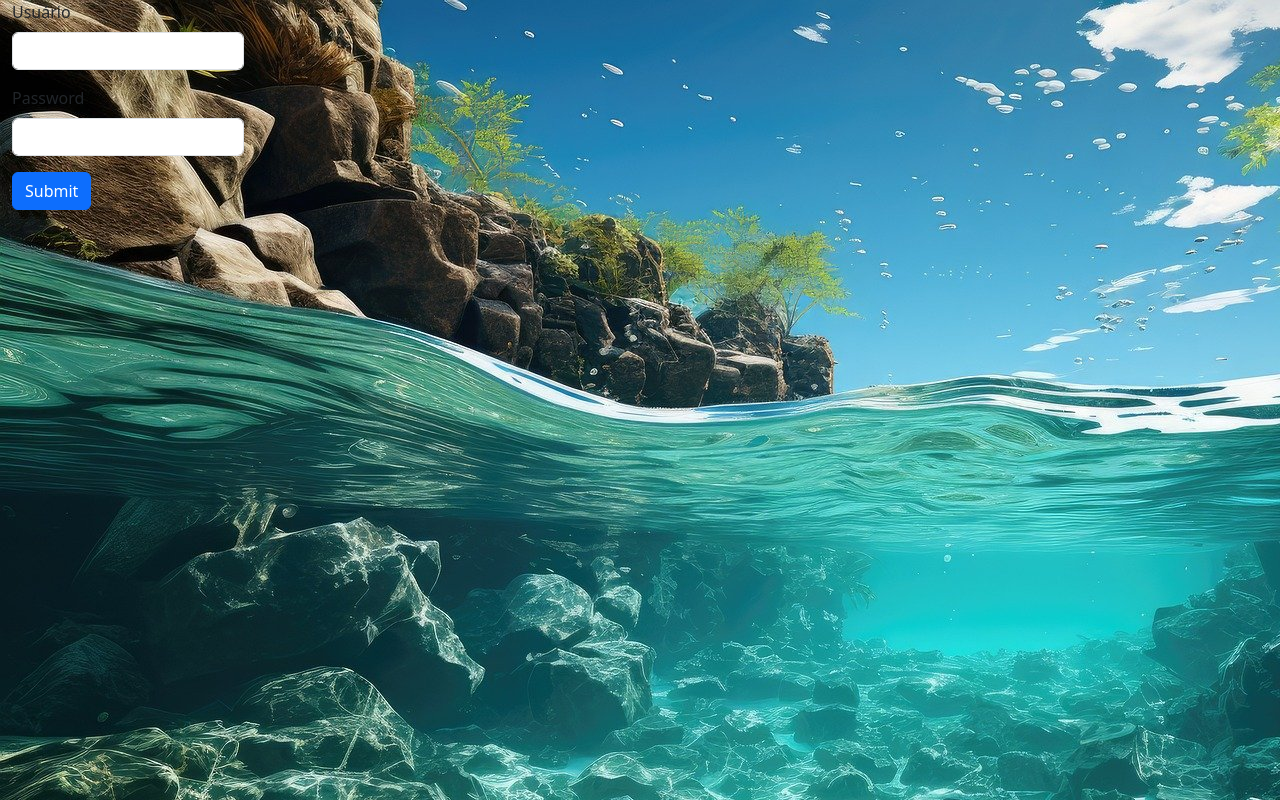
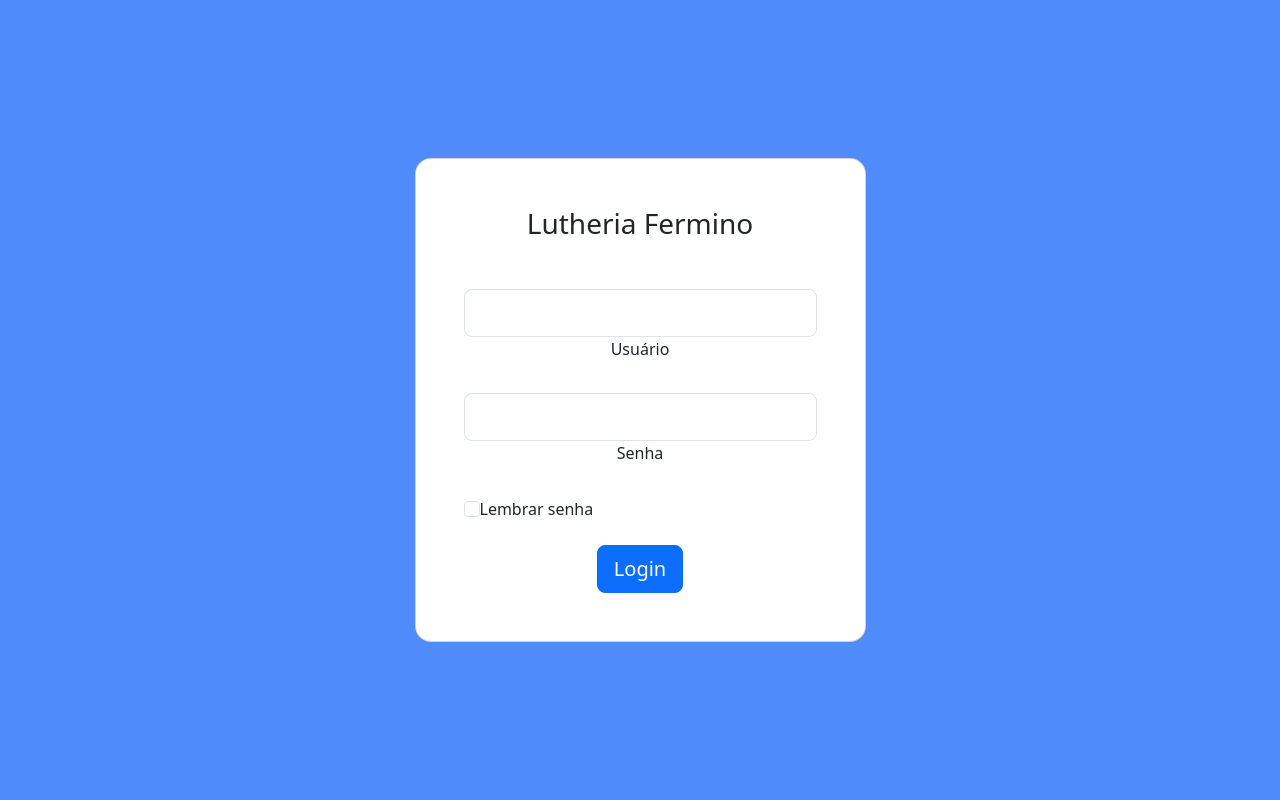
Before and after one commit to LuizPaulo21/Lutheria_Fermino, a Flask app: page / in a window 1280 px wide. Run offline with Flask 3, Linux system fonts and the light colour scheme.

Commit message:
alteracao da página de login

```diff
--- a/app/routes.py
+++ b/app/routes.py
@@ -4,4 +4,4 @@ from flask import render_template
 @app.route("/")
 @app.route("/index")
 def home():
-    return render_template('login.html')
+    return render_template('index.html')
--- a/app/static/login.css
+++ /dev/null
@@ -1,9 +0,0 @@
-body{
-    width: 90vh;
-    height: 90vh;
-    background-image:url(inicial.jpg);
-}
-
-login{
-    background-color: antiquewhite;
-}
--- a/app/templates/index.html
+++ b/app/templates/index.html
@@ -1,11 +1,47 @@
 <!DOCTYPE html>
 <html lang="en">
 <head>
+    <link href="https://cdn.jsdelivr.net/npm/bootstrap@5.3.3/dist/css/bootstrap.min.css" rel="stylesheet" integrity="sha384-QWTKZyjpPEjISv5WaRU9OFeRpok6YctnYmDr5pNlyT2bRjXh0JMhjY6hW+ALEwIH" crossorigin="anonymous">
     <meta charset="UTF-8">
-    <meta name="viewport" content="width=<device-width>, initial-scale=1.0">
-    <title>Document</title>
+    <meta name="viewport" content="width=device-width, initial-scale=1.0">
+    <title>Lutheria Fermino Login</title>
 </head>
 <body>
-    <h2>Hello Luiz!</h2>
+    <section class="vh-100" style="background-color: #508bfc;">
+        <div class="container py-5 h-100">
+          <div class="row d-flex justify-content-center align-items-center h-100">
+            <div class="col-12 col-md-8 col-lg-6 col-xl-5">
+              <div class="card shadow-2-strong" style="border-radius: 1rem;">
+                <div class="card-body p-5 text-center">
+                  <h3 class="mb-5">Lutheria Fermino</h3>
+
+                  <div data-mdb-input-init class="form-outline mb-4">
+                    <input type="email" id="typeEmailX-2" class="form-control form-control-lg" />
+                    <label class="form-label" for="typeEmailX-2">Usuário</label>
+                  </div>
+
+                  <div data-mdb-input-init class="form-outline mb-4">
+                    <input type="password" id="typePasswordX-2" class="form-control form-control-lg" />
+                    <label class="form-label" for="typePasswordX-2">Senha</label>
+                  </div>
+
+                  <!-- Checkbox -->
+                  <div class="form-check d-flex justify-content-start mb-4">
+                    <input class="form-check-input" type="checkbox" value="" id="form1Example3" />
+                    <label class="form-check-label" for="form1Example3"> Lembrar senha </label>
+                  </div>
+
+                  <button data-mdb-button-init data-mdb-ripple-init class="btn btn-primary btn-lg btn-block" type="submit">Login</button>
+
+                </div>
+              </div>
+            </div>
+          </div>
+        </div>
+      </section>
+
+    <script src="https://cdn.jsdelivr.net/npm/@popperjs/core@2.11.8/dist/umd/popper.min.js" integrity="sha384-I7E8VVD/ismYTF4hNIPjVp/Zjvgyol6VFvRkX/vR+Vc4jQkC+hVqc2pM8ODewa9r" crossorigin="anonymous"></script>
+    <script src="https://cdn.jsdelivr.net/npm/bootstrap@5.3.3/dist/js/bootstrap.min.js" integrity="sha384-0pUGZvbkm6XF6gxjEnlmuGrJXVbNuzT9qBBavbLwCsOGabYfZo0T0to5eqruptLy" crossorigin="anonymous"></script>
+<Script src="https://cdn.jsdelivr.net/npm/bootstrap@5.3.3/dist/js/bootstrap.bundle.min.js"></Script>
 </body>
 </html>
--- a/app/templates/login.html
+++ b/app/templates/login_antigo.html
@@ -11,19 +11,22 @@
    <div class="container">
       <div class="row">
         <div class="col">
-          <div class="login col-xl-4">
+          <div class="login ">
             <form action="/autenticar">
                 <div class="mb-3">
                   <label for="exampleInputuser" class="form-label">Usuário</label>
                   <input type="text" class="form-control" id="exampleInputuser" aria-describedby="usuarioHelp">
                 </div>
                 <div class="mb-3">
-                  <label for="exampleInputPassword1" class="form-label">Password</label>
+                  <label for="exampleInputPassword1" class="form-label">Senha</label>
                   <input type="password" class="form-control" id="exampleInputPassword1">
                 </div>
-                <button type="submit" class="btn btn-primary">Submit</button>
+                <button type="submit" class="btn btn-primary">Login</button>
               </form>
             <script src="https://cdn.jsdelivr.net/npm/bootstrap@5.3.3/dist/js/bootstrap.bundle.min.js" integrity="sha384-YvpcrYf0tY3lHB60NNkmXc5s9fDVZLESaAA55NDzOxhy9GkcIdslK1eN7N6jIeHz" crossorigin="anonymous"></script>
+          </div>
+          <div class="col">
+            <h2>Lutheria Fermino</h2>
           </div>
         </div>
       </div>
```
Also changed, not shown: app/static/login_antigo.css (added, +17 -0 lines), app/static/inicial.jpg.
